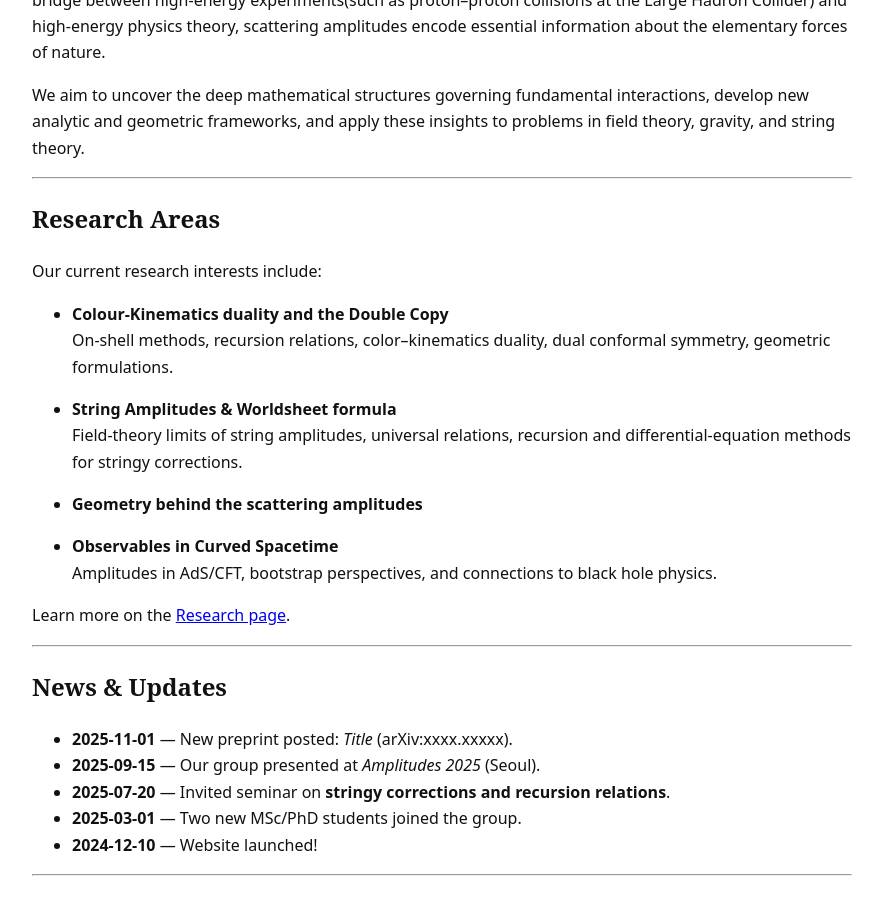
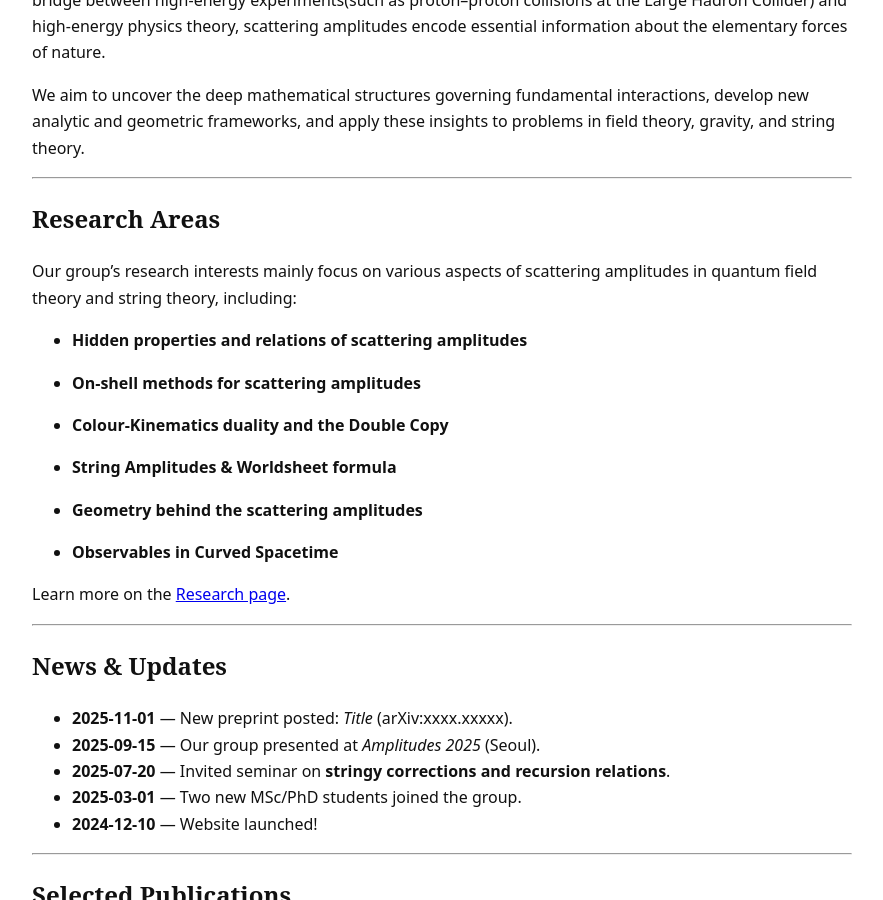
Before and after one commit to QuantumQ1/quantumq1.github.io, a Jekyll site: the page built from index.md, in a window 1280 px wide and 900 px high, scrolled down 799 px. Shown: the whole window, without its empty margins (198-1081 px from the left). Built offline with Jekyll 4.4.1, drawn with Linux system fonts in a browser that asks for light colours.

Commit message:
Update index.md

```diff
--- a/index.md
+++ b/index.md
@@ -21,21 +21,19 @@ We aim to uncover the deep mathematical structures governing fundamental interac
 
 ## Research Areas
 
-Our current research interests include:
+Our group’s research interests mainly focus on various aspects of scattering amplitudes in quantum field theory and string theory, including:
+
+- **Hidden properties and relations of scattering amplitudes**
+
+- **On-shell methods for scattering amplitudes**
 
 - **Colour-Kinematics duality and the Double Copy**
-  On-shell methods, recursion relations, color–kinematics duality, dual conformal symmetry, geometric formulations.
 
 - **String Amplitudes & Worldsheet formula**
-  Field-theory limits of string amplitudes, universal relations, recursion and differential-equation methods for stringy corrections.
 
 - **Geometry behind the scattering amplitudes**
 
-
 - **Observables in Curved Spacetime**
-  Amplitudes in AdS/CFT, bootstrap perspectives, and connections to black hole physics.
-
-
 
 Learn more on the [Research page](/research/).
 
```
